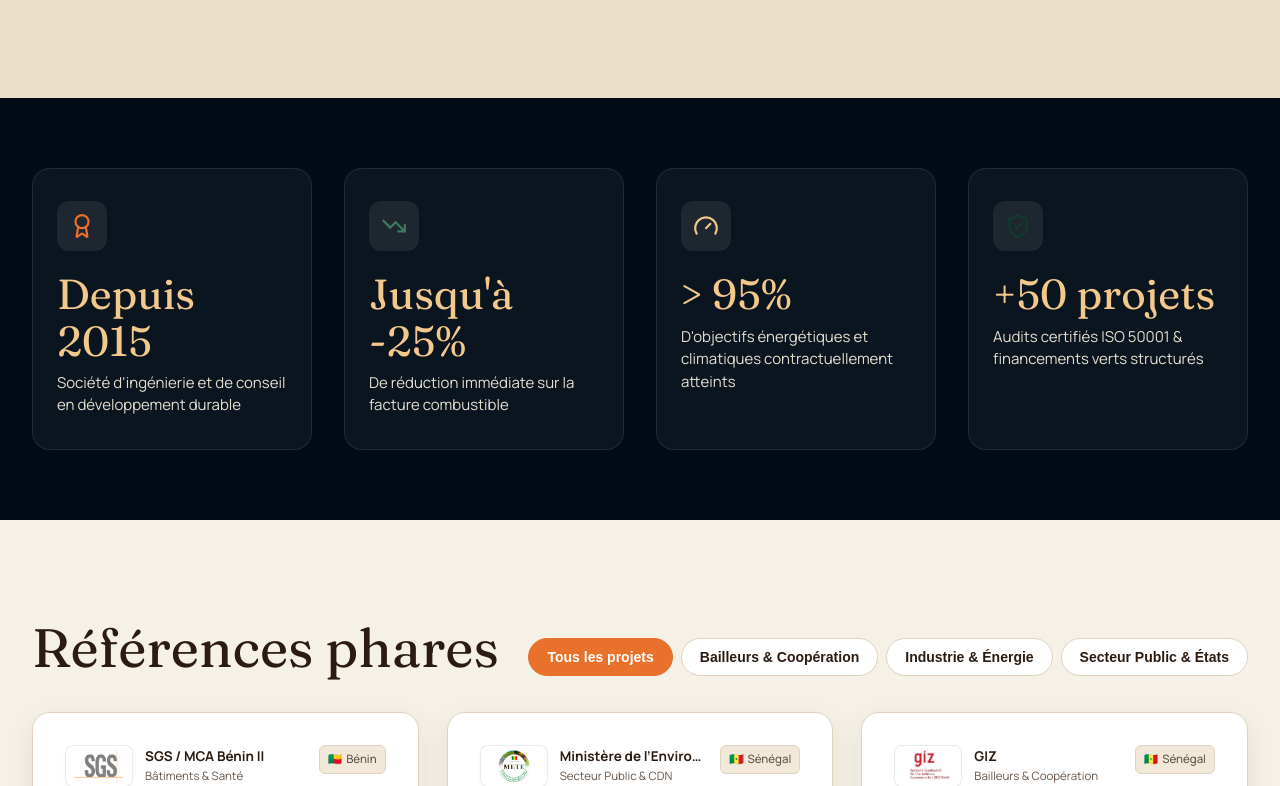
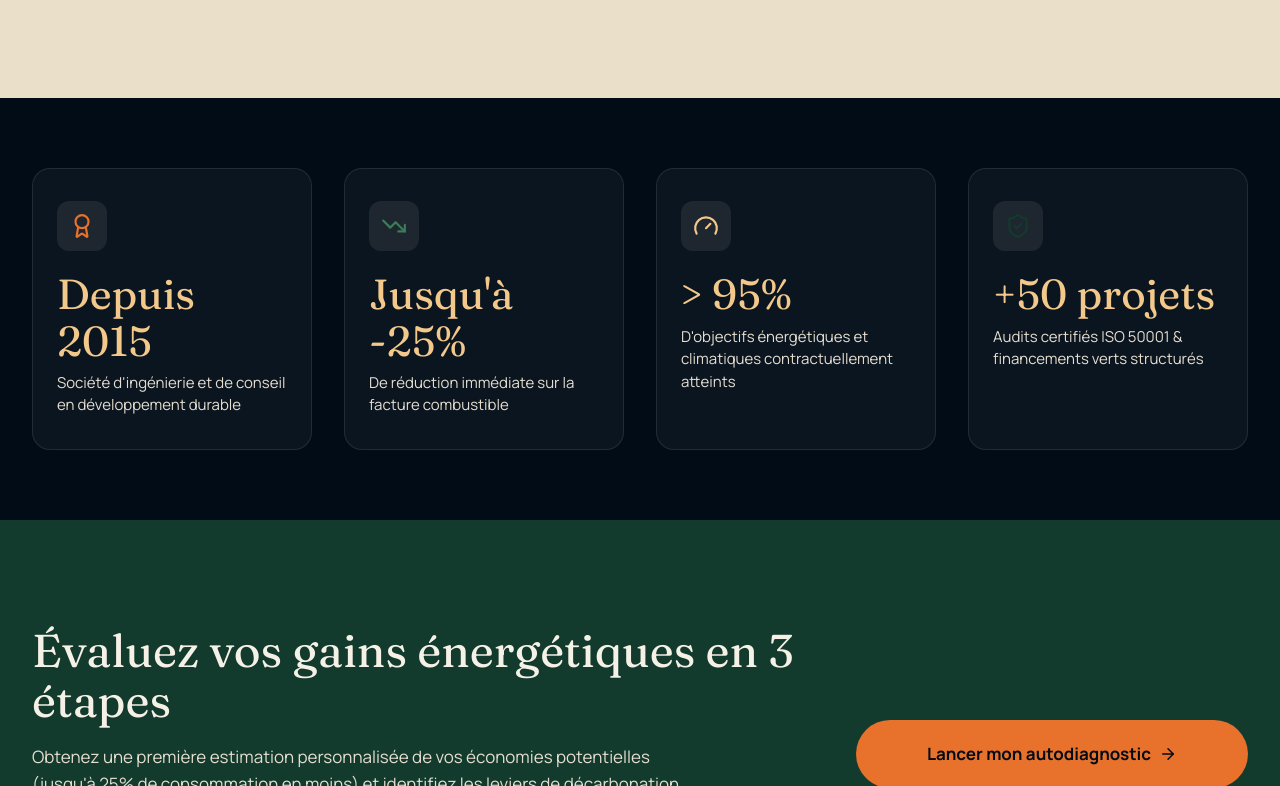
Before and after one commit to SarrMouhamadu/SEA, a React (Vite) app in the folder client/: page / in a window 1280 px wide. Shown: the part 2014-2800 px from the top of the page. Built offline with nearby package versions, Linux system fonts and the light colour scheme.

Commit message:
feat(home): supprimer la section references phares de la page d'accueil

```diff
--- a/client/src/pages/Home.jsx
+++ b/client/src/pages/Home.jsx
@@ -3,21 +3,11 @@ import { Link } from 'react-router-dom';
 import Hero from '../components/Hero';
 import ContactForm from '../components/ContactForm';
 import AutoDiagnosticModal from '../components/AutoDiagnosticModal';
-import ReferenceCard from '../components/ReferenceCard';
 import PartnerCarousel from '../components/PartnerCarousel';
-import { officialReferences } from '../data/referencesData';
-import { Sparkles, ArrowRight, CheckCircle2, TrendingDown, Gauge, ShieldCheck, Award, Building2 } from 'lucide-react';
-
-// Les 6 plus grands projets par montant contractuel pour la vitrine d'accueil
-const homeReferences = officialReferences.slice(0, 6);
+import { ArrowRight, TrendingDown, Gauge, ShieldCheck, Award } from 'lucide-react';
 
 export default function Home() {
   const [diagModalOpen, setDiagModalOpen] = useState(false);
-  const [refFilter, setRefFilter] = useState('all');
-
-  const filteredReferences = refFilter === 'all'
-    ? homeReferences
-    : homeReferences.filter(r => r.sector === refFilter);
 
   return (
     <div className="home-page">
@@ -151,60 +141,7 @@ export default function Home() {
         </div>
       </section>
 
-      {/* 4. RÉFÉRENCES PHARES */}
-      <section id="references" className="products-section">
-        <div className="container">
-          <div style={{ display: 'flex', justifyContent: 'space-between', alignItems: 'flex-end', flexWrap: 'wrap', gap: '20px', marginBottom: '36px' }}>
-            <div>
-              <h2 className="section-heading" style={{ margin: 0, color: 'var(--theme-text)' }}>
-                Références phares
-              </h2>
-            </div>
-
-            {/* Filtres par secteur */}
-            <div className="ref-filters">
-              <button
-                className={`ref-filter-btn ${refFilter === 'all' ? 'active' : ''}`}
-                onClick={() => setRefFilter('all')}
-              >
-                Tous les projets
-              </button>
-              <button
-                className={`ref-filter-btn ${refFilter === 'bailleurs' ? 'active' : ''}`}
-                onClick={() => setRefFilter('bailleurs')}
-              >
-                Bailleurs & Coopération
-              </button>
-              <button
-                className={`ref-filter-btn ${refFilter === 'industrie' ? 'active' : ''}`}
-                onClick={() => setRefFilter('industrie')}
-              >
-                Industrie & Énergie
-              </button>
-              <button
-                className={`ref-filter-btn ${refFilter === 'public' ? 'active' : ''}`}
-                onClick={() => setRefFilter('public')}
-              >
-                Secteur Public & États
-              </button>
-            </div>
-          </div>
-
-          <div className="grid grid-3" style={{ marginBottom: '32px' }}>
-            {filteredReferences.map((refItem) => (
-              <ReferenceCard key={refItem.id} item={refItem} />
-            ))}
-          </div>
-
-          <div style={{ textAlign: 'center', marginTop: '30px' }}>
-            <Link to="/references" className="btn btn-primary" style={{ padding: '14px 28px' }}>
-              Consulter toutes nos références projets <ArrowRight size={18} />
-            </Link>
-          </div>
-        </div>
-      </section>
-
-      {/* 5. ACCÈS À L'AUTODIAGNOSTIC (Bannière interactive 3 étapes) */}
+      {/* 4. ACCÈS À L'AUTODIAGNOSTIC (Bannière interactive 3 étapes) */}
       <section className="autodiag-cta-section">
         <div className="container">
           <div className="autodiag-card">
```
